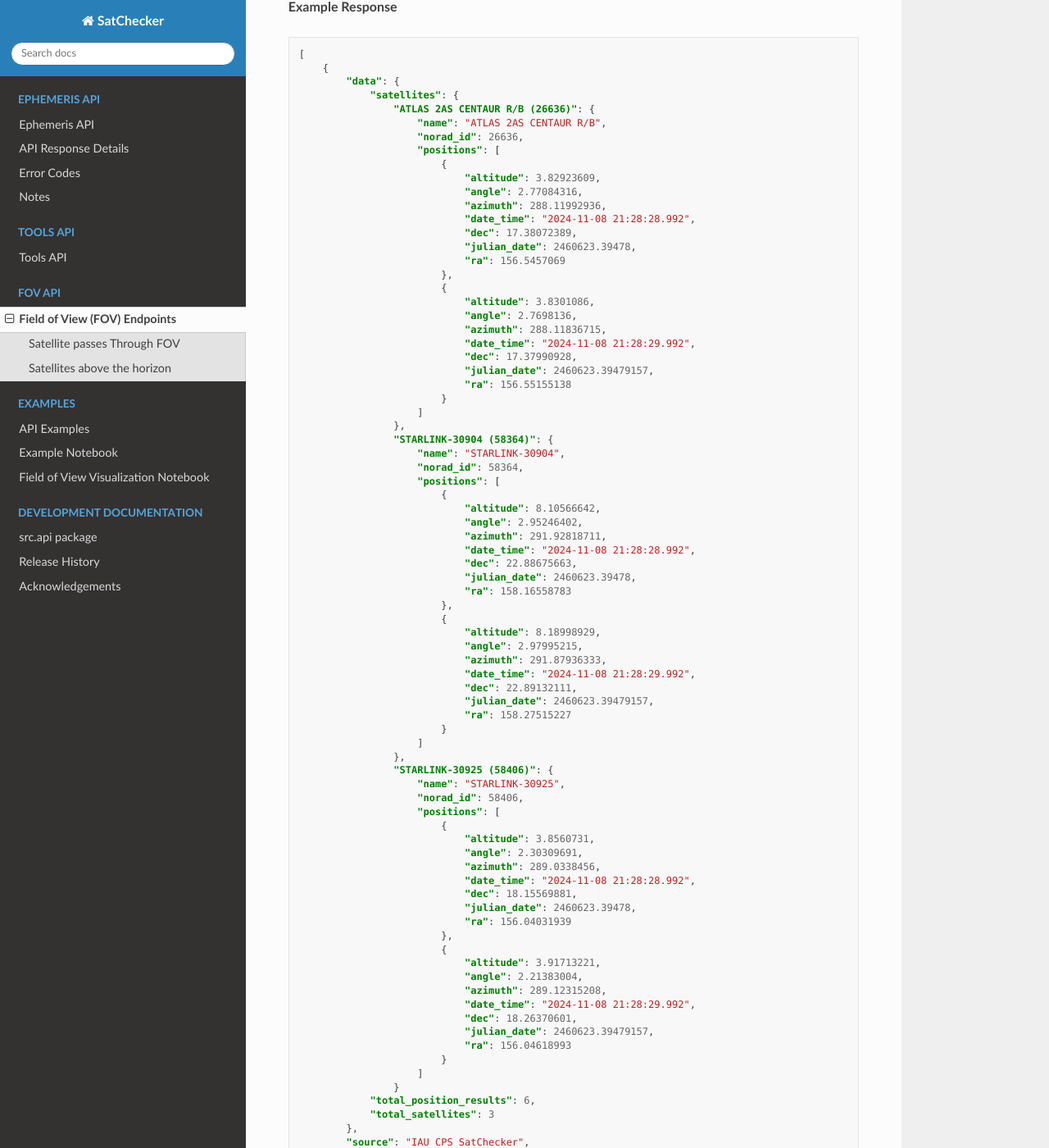
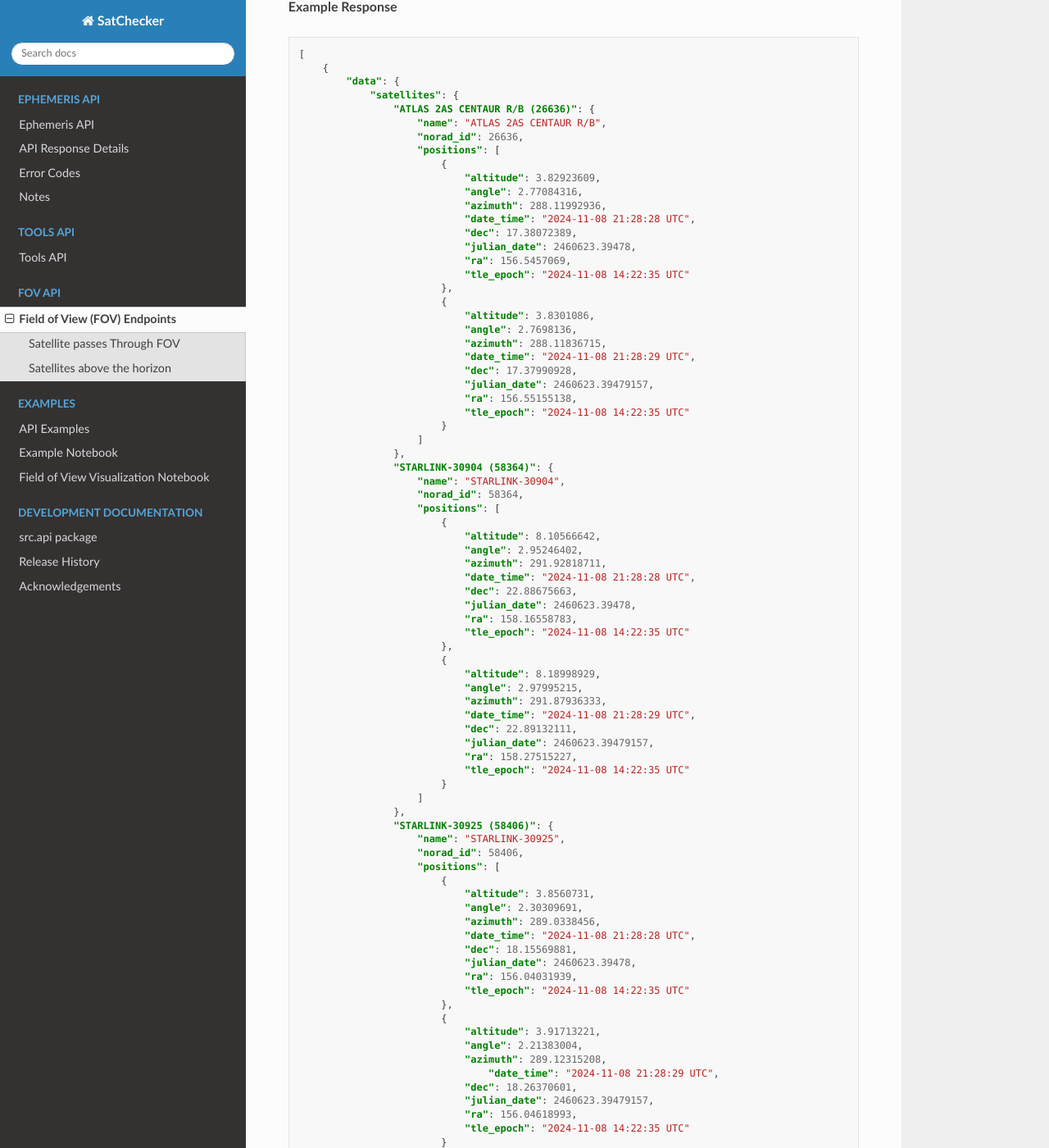
Before and after one commit to iausathub/satchecker, a Sphinx documentation site: the page built from docs/source/fov.rst, in a window 1280 px wide and 1400 px high, scrolled down 1001 px. Shown: the whole window at 82% size. Built offline with Sphinx 7.4.7 and the Read the Docs theme 3.1.0, drawn with Linux system fonts in a browser that asks for light colours; pages that are not in the unit, such as notebooks, are missing from menus; some of the changed text lies outside the part shown.

Commit message:
Move format date to separate util function and add TLE epoch date to FOV results

```diff
--- a/docs/source/fov.rst
+++ b/docs/source/fov.rst
@@ -68,19 +68,21 @@
                                 "altitude": 3.82923609,
                                 "angle": 2.77084316,
                                 "azimuth": 288.11992936,
-                                "date_time": "2024-11-08 21:28:28.992",
+                                "date_time": "2024-11-08 21:28:28 UTC",
                                 "dec": 17.38072389,
                                 "julian_date": 2460623.39478,
-                                "ra": 156.5457069
+                                "ra": 156.5457069,
+                                "tle_epoch": "2024-11-08 14:22:35 UTC"
                             },
                             {
                                 "altitude": 3.8301086,
                                 "angle": 2.7698136,
                                 "azimuth": 288.11836715,
-                                "date_time": "2024-11-08 21:28:29.992",
+                                "date_time": "2024-11-08 21:28:29 UTC",
                                 "dec": 17.37990928,
                                 "julian_date": 2460623.39479157,
-                                "ra": 156.55155138
+                                "ra": 156.55155138,
+                                "tle_epoch": "2024-11-08 14:22:35 UTC"
                             }
                         ]
                     },
@@ -92,19 +94,21 @@
                                 "altitude": 8.10566642,
                                 "angle": 2.95246402,
                                 "azimuth": 291.92818711,
-                                "date_time": "2024-11-08 21:28:28.992",
+                                "date_time": "2024-11-08 21:28:28 UTC",
                                 "dec": 22.88675663,
                                 "julian_date": 2460623.39478,
-                                "ra": 158.16558783
+                                "ra": 158.16558783,
+                                "tle_epoch": "2024-11-08 14:22:35 UTC"
                             },
                             {
                                 "altitude": 8.18998929,
                                 "angle": 2.97995215,
                                 "azimuth": 291.87936333,
-                                "date_time": "2024-11-08 21:28:29.992",
+                                "date_time": "2024-11-08 21:28:29 UTC",
                                 "dec": 22.89132111,
                                 "julian_date": 2460623.39479157,
-                                "ra": 158.27515227
+                                "ra": 158.27515227,
+                                "tle_epoch": "2024-11-08 14:22:35 UTC"
                             }
                         ]
                     },
@@ -116,19 +120,21 @@
                                 "altitude": 3.8560731,
                                 "angle": 2.30309691,
                                 "azimuth": 289.0338456,
-                                "date_time": "2024-11-08 21:28:28.992",
+                                "date_time": "2024-11-08 21:28:28 UTC",
                                 "dec": 18.15569881,
                                 "julian_date": 2460623.39478,
-                                "ra": 156.04031939
+                                "ra": 156.04031939,
+                                "tle_epoch": "2024-11-08 14:22:35 UTC"
                             },
                             {
                                 "altitude": 3.91713221,
                                 "angle": 2.21383004,
                                 "azimuth": 289.12315208,
-                                "date_time": "2024-11-08 21:28:29.992",
+                                    "date_time": "2024-11-08 21:28:29 UTC",
                                 "dec": 18.26370601,
                                 "julian_date": 2460623.39479157,
-                                "ra": 156.04618993
+                                "ra": 156.04618993,
+                                "tle_epoch": "2024-11-08 14:22:35 UTC"
                             }
                         ]
                     }
@@ -201,7 +207,8 @@
                     "name": "COSMOS 1217 DEB",
                     "norad_id": 27899,
                     "ra": 213.68861951924774,
-                    "range": 37871.88385502476
+                    "range": 37871.88385502476,
+                    "tle_epoch": "2024-11-08 14:22:35 UTC"
                 },
                 {
                     "altitude": 46.76140648358198,
@@ -211,7 +218,8 @@
                     "name": "TBA - TO BE ASSIGNED",
                     "norad_id": 270191,
                     "ra": 306.93103651702273,
-                    "range": 1868.7413807374958
+                    "range": 1868.7413807374958,
+                    "tle_epoch": "2024-11-08 14:22:35 UTC"
                 },
                 {
                     "altitude": 43.309023015726,
@@ -221,7 +229,8 @@
                     "name": "TESS",
                     "norad_id": 43435,
                     "ra": 194.72756014363964,
-                    "range": 120182.57514042286
+                    "range": 120182.57514042286,
+                    "tle_epoch": "2024-11-08 14:22:35 UTC"
                 }
             ],
             "source": "IAU CPS SatChecker",
```
Also changed, not shown: 5 other files.
